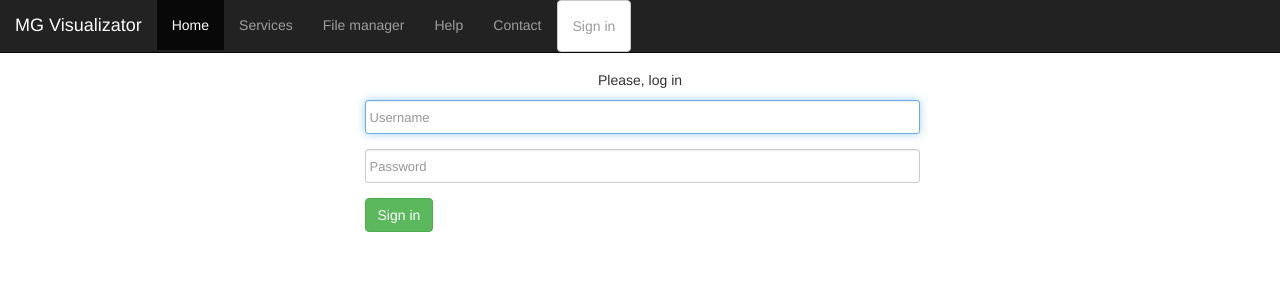
After one commit to Sergiodiaz53/GeckoMGV, a Django app: page /lrequired in a window 1280 px wide. The commit adds this page. Shown: the top 300 px of the page. Run offline with Django 3.2, Linux system fonts and the light colour scheme; some libraries are stand-ins or nearby versions.

Commit message:
login required + help information

```diff
--- a/GeckoMGV/settings.py
+++ b/GeckoMGV/settings.py
@@ -32,6 +32,7 @@ TEMPLATE_DEBUG = True
 
 ALLOWED_HOSTS = []
 
+LOGIN_URL = '/lrequired/'
 
 # Application definition
 
--- a/MGV/templates/includes/basic.html
+++ b/MGV/templates/includes/basic.html
@@ -49,7 +49,7 @@
                     <li class="navbar-left active"><a href="/">Home</a></li>
                     <li class="navbar-left"><a href="{% url 'services_view' %}">Services</a></li>
                     <li class="navbar-left"><a href="{% url 'fileManager_view' %}">File manager</a></li>
-                    <li class="navbar-left"><a href="data/MG-Help.pdf">Help</a></li>
+                    <li class="navbar-left"><a href="{% url 'help_view' %}">Help</a></li>
                     <li class="navbar-left"><a href="{% url 'contact_view' %}">Contact</a></li>
                         {% if user.is_authenticated %}
                                 <li class="align-right"><a href="#"><i class="fa fa-sign-out fa-fw whiteColor">Welcome {{ user.get_username }}</i></a></li>
--- /dev/null
+++ b/MGV/templates/loginrequired.html
@@ -0,0 +1,25 @@
+{%extends "includes/basic.html"%}
+{%load staticfiles%}
+{%block content%}
+    <div id="main" class="container center-block" role="main">
+
+      		<div class="row row-centered">
+                <p>Please, log in </p>
+               <div class="col-md-6 col-centered">
+                     <form role="form" action="{% url 'login_view' %}" method="POST">
+                                {% csrf_token %}
+                                <div class="form-group">
+                                    <label class="sr-only" for="User">Username</label>
+                                    <input type="text" name="username" class="form-control" id="user" placeholder="Username" autofocus required />
+                                </div>
+                                <div class="form-group">
+                                    <label class="sr-only" for="Password">Password</label>
+                                    <input type="password" name="password" class="form-control" id="password" placeholder="Password" required />
+                                </div>
+
+                                <button type="submit" class="btn btn-success">Sign in</button>
+                     </form>
+            </div>
+    </div>
+
+{% endblock %}
--- a/MGV/urls.py
+++ b/MGV/urls.py
@@ -12,5 +12,8 @@ urlpatterns = patterns(
         url(r'^getFileList', views.getFileList, name='getFileList'),
         url(r'^test',views.clustal_omega,name='clustal_omega'),
         url(r'^upload',views.uploadFrags, name= 'uploadFrags'),
-        url(r'^contact',views.contact_view, name= 'contact_view')
+        url(r'^contact',views.contact_view, name= 'contact_view'),
+        url(r'^help',views.help_view, name= 'help_view'),
+        url(r'^lrequired',views.loginrequired_view, name= 'loginrequired_view')
+
 )
--- a/MGV/views.py
+++ b/MGV/views.py
@@ -5,11 +5,8 @@ from customAuth.views import *
 from scripts.views import *
 from fileSystem.forms import *
 from fileSystem.views import *
-from scripts.workers.EBI import EBI
 from scripts.workers.services import clustalomega as co
-from scripts.forms import drawMSAComp
-from django.views.decorators.csrf import ensure_csrf_cookie
-from django.template import RequestContext
+from django.contrib.auth.decorators import login_required
 
 from django.http import JsonResponse
 import json
@@ -40,13 +37,13 @@ def logout_view(request):
     authLogout(request)
     return render(request, 'index.html')
 
-
 def services_view(request):
     list = listServices(request)
     print list
     return render(request, 'services.html', {'services': list})
 
 @csrf_exempt
+@login_required()
 def uploadFrags(request):
     if request.method == 'POST':
         createFile(request,request.POST['content'],request.POST['name'])
@@ -70,12 +67,22 @@ def getFileList(request):
     response = JsonResponse(fileNames, safe=False)
     return HttpResponse(response, content_type="application/json")
 
+@login_required()
 def executeService_view(request):
     output = executeService(request)
     return render(request, 'serviceResult.html', {'output': output})
 
+
 def contact_view(request):
     return render(request, 'contact.html')
+
+
+def help_view(request):
+    return render(request, 'help.html')
+
+def loginrequired_view(request):
+    return render(request, 'loginrequired.html')
+
 
 def clustal_omega(request):
             content=co.clustal_omega(request)
--- a/fileSystem/views.py
+++ b/fileSystem/views.py
@@ -67,6 +67,7 @@ def listUserFiles(request):
         return files
 
 # Rendering methods
+@login_required()
 def fileManager_view(request):
     form = FileForm()
     if request.user.is_authenticated():
@@ -76,7 +77,7 @@ def fileManager_view(request):
     else:
         return render(request, 'filemanager.html', {'form': form, 'files': {} })
 
-
+@login_required()
 def uploadFile_view(request):
     form = FileForm()
     files = uploadFile(request)
@@ -87,6 +88,7 @@ def deleteFile_view(request):
     form = FileForm()
     files = deleteFile(request)
     return render(request, 'filemanager.html', {'form': form, 'files': files})
+
 @csrf_exempt
 def createFile_view(request):
     createFile(request,request.POST.get('content'),request.POST.get('filename'))
--- a/scripts/views.py
+++ b/scripts/views.py
@@ -19,6 +19,7 @@ def storeService(request):
             script.save()
     return HttpResponse("OK", content_type="text/plain")
 
+@login_required()
 def executeService(request):
     print request.POST
     if request.method == 'POST':
@@ -101,6 +102,7 @@ def listServices(request):
     return Script.objects.all()
 
 
+@login_required()
 def serviceInterface(request):
     if request.method == 'POST':
         service = Script.objects.get(exeName=request.POST.get('exeName'))
```
Also changed, not shown: MGV/templates/help.html (added, +33 -0 lines), MGV/static/css/images/MGVHelp.png (added), 2 other files.
